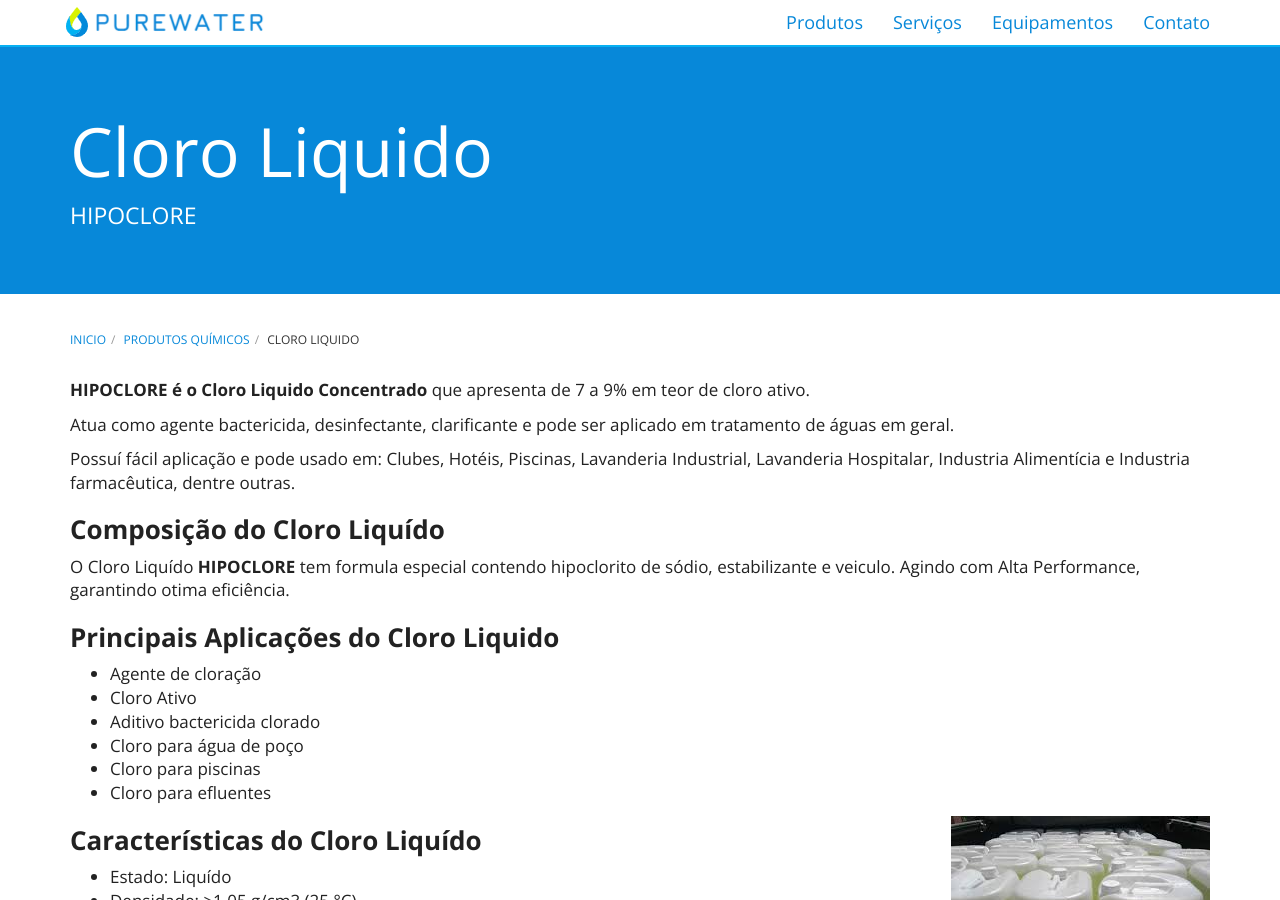
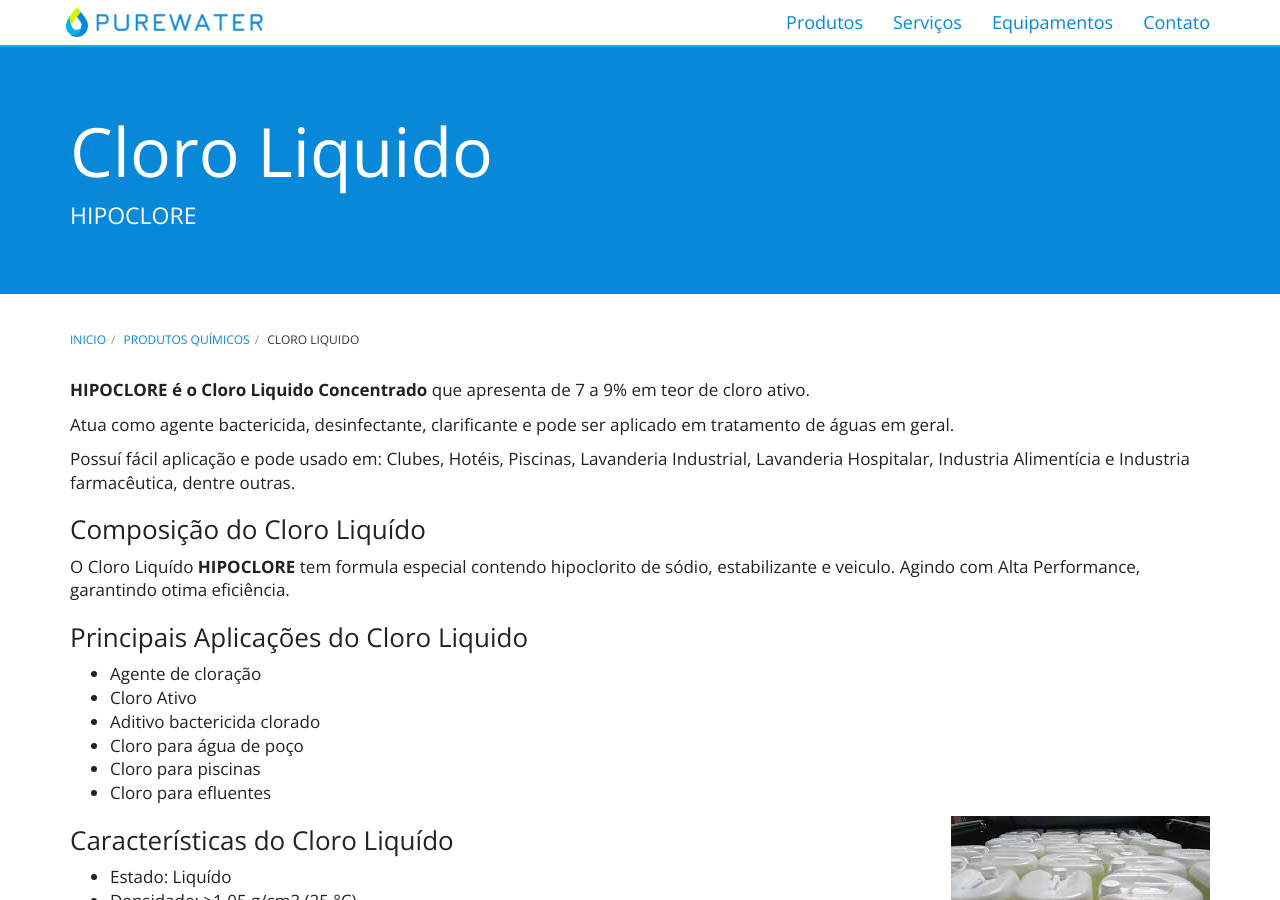
Before and after one commit to purewaterefluentes/purewaterefluentes.github.io, a Jekyll site: the page built from produtos/cloro-liquido.md, in a window 1280 px wide and 900 px high. Built offline with Jekyll 4.4.1, drawn with Linux system fonts in a browser that asks for light colours; nearby versions of some CDN libraries; library files that are not in the unit come from our copies.

Commit message:
Remocao  negrito no cabeçalho

```diff
--- a/produtos/cloro-liquido.md
+++ b/produtos/cloro-liquido.md
@@ -11,11 +11,11 @@
 
 Possuí fácil aplicação e pode usado em: Clubes, Hotéis, Piscinas, Lavanderia Industrial, Lavanderia Hospitalar, Industria Alimentícia e Industria farmacêutica, dentre outras.
 
-### **Composição do Cloro Liquído**
+### Composição do Cloro Liquído
 O Cloro Liquído **HIPOCLORE** tem formula especial contendo hipoclorito de sódio, estabilizante e veiculo.
 Agindo com Alta Performance, garantindo otima eficiência.
 
-### **Principais Aplicações do Cloro Liquido**
+### Principais Aplicações do Cloro Liquido
 - Agente de cloração
 - Cloro Ativo
 - Aditivo bactericida clorado
@@ -25,7 +25,7 @@
 
 <img class="img-responsive pull-right" style="max-width: 100%;" src="../../website/images/pequeno/Hipoclore - Cloro.jpg" alt="Cloro Liquido">
 
-### **Características do Cloro Liquído**
+### Características do Cloro Liquído
 
 - Estado: Liquído
 - Densidade: >1,05 g/cm3 (25 °C)
@@ -35,7 +35,7 @@
 - Produto Não Controlado pelos Órgãos reguladores
 
 
-### **Funcionalidades do Cloro Liquído**
+### Funcionalidades do Cloro Liquído
 
 - Eficiente na clarificação de água
 - Ótimo agente de limpeza e agente bactericida
@@ -47,15 +47,15 @@
 - Ação prolongada de cloração.
 
 
-### **Método de Aplicação do Cloro Liquído Concentrado**
+### Método de Aplicação do Cloro Liquído Concentrado
 Para uma rápida aplicação e um mínimo consumo recomenda-se aplicação do HIPOCLORE em sua forma original (concentrado) ou se preferir diluído na proporção de 2/10 partes (solução a 20%) em água aplicando no meio aquoso a tratar.
 
-### **Fornecimento**
+### Fornecimento
 
 - Cloro liquido em bombona plástica de 25Kg e 50 Kg.
 - Cloro liquido em Container (IBC) plastico 1000 litros .
 
-### **Boletim Técnico do Cloro Liquido**
+### Boletim Técnico do Cloro Liquido
 
 {% include purewater/link-boletim.html
    label="Boletim Técnico Cloro Liquido"
```
